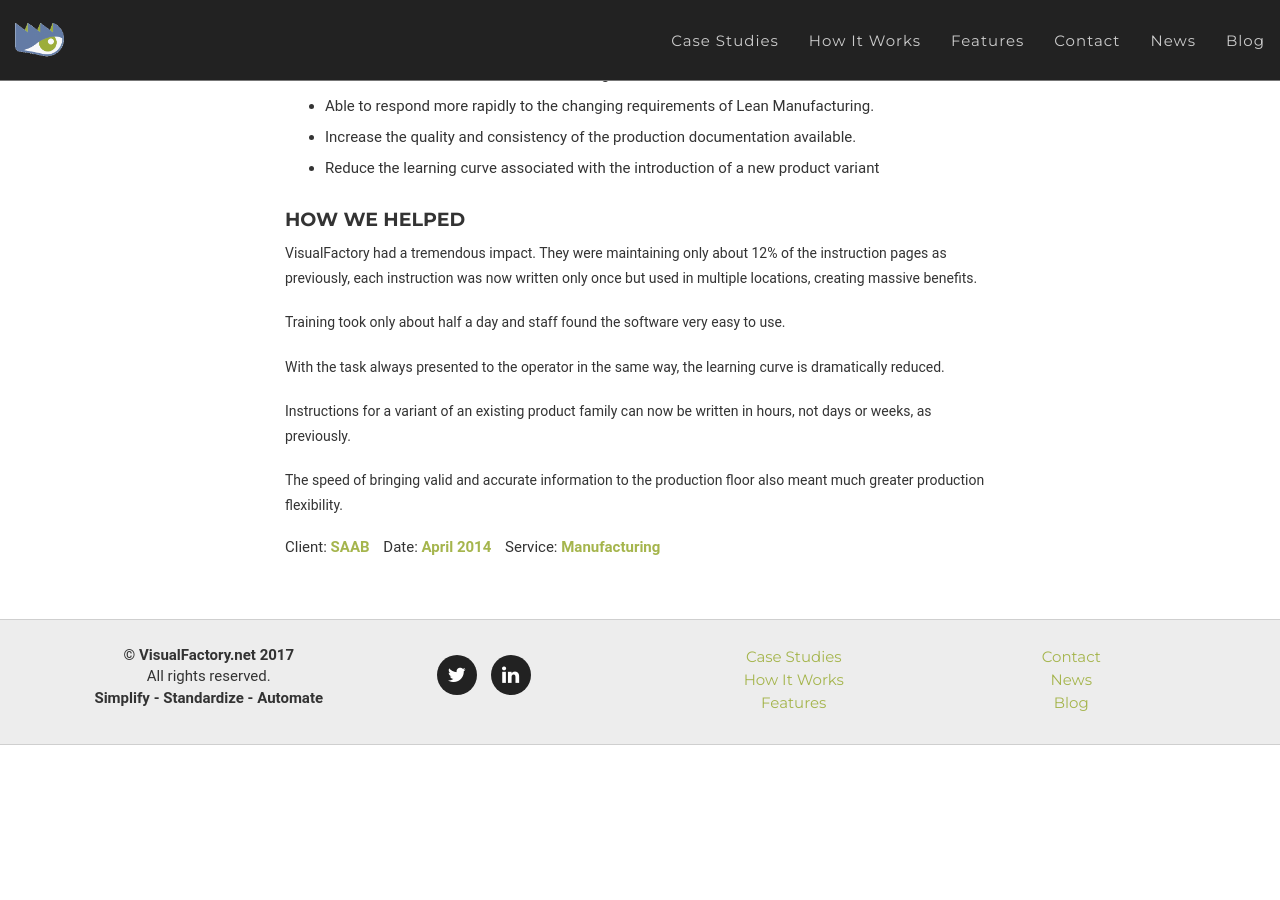
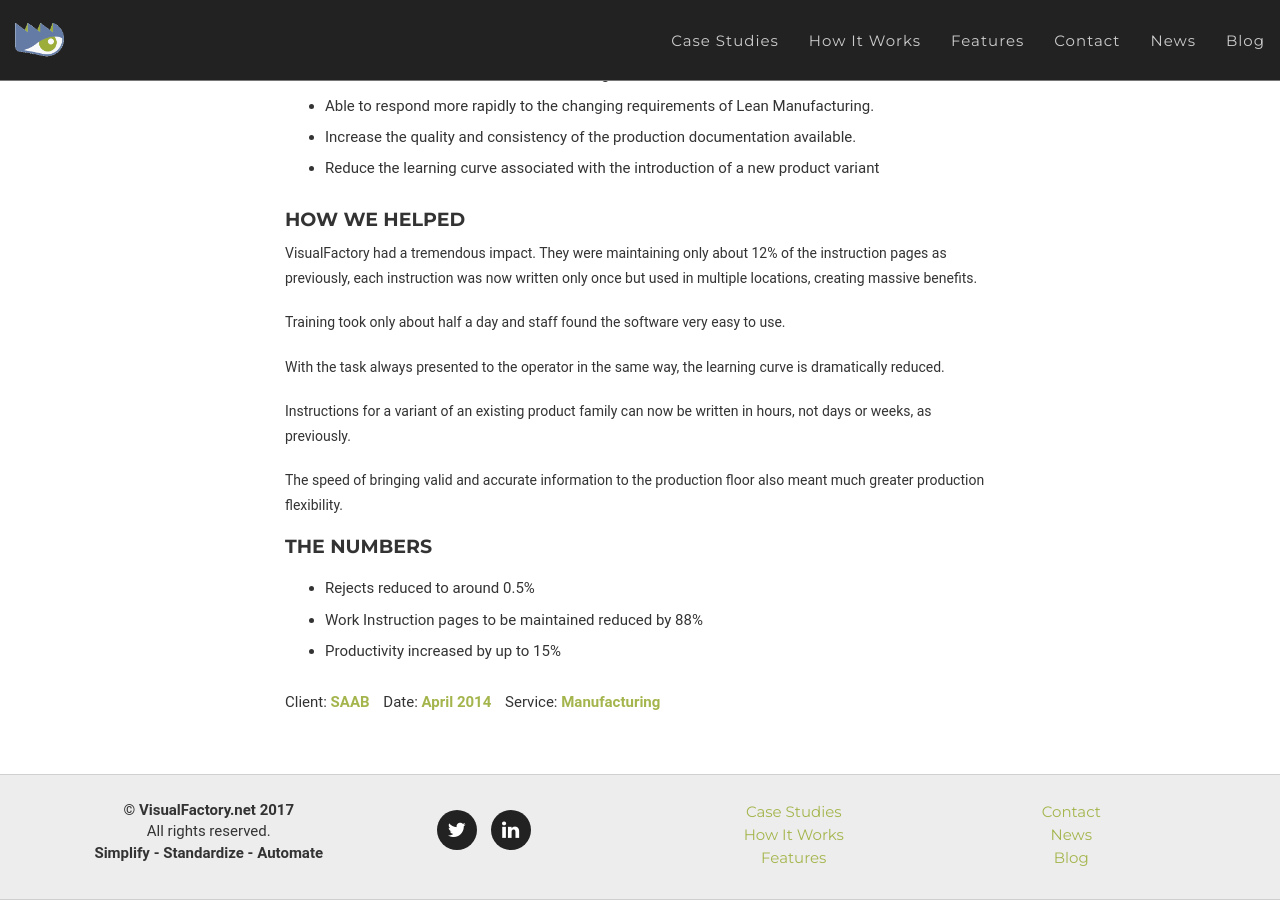
Before and after one commit to ASCNomuda/ascnomuda.github.io, a Jekyll site: the page built from _posts/2017-01-27-esterline-racal.md, in a window 1280 px wide and 900 px high, scrolled down 1528 px. Built offline with Jekyll 4.4.1, drawn with Linux system fonts in a browser that asks for light colours; some web fonts are replaced; before the commit the page ends 2273 px from its top, so only the background shows below that.

Commit message:
Updated '_posts/2017-01-27-esterline-racal.md' via CloudCannon

```diff
--- a/_posts/2017-01-27-esterline-racal.md
+++ b/_posts/2017-01-27-esterline-racal.md
@@ -65,3 +65,9 @@ With the task always presented to the operator in the same way, the learning cur
 Instructions for a variant of an existing product family can now be written in hours, not days or weeks, as previously.
 
 The speed of bringing valid and accurate information to the production floor also meant much greater production flexibility.
+
+#### The Numbers
+
+* Rejects reduced to around 0.5%
+* Work Instruction pages to be maintained reduced by 88%
+* Productivity increased by up to 15%
```
